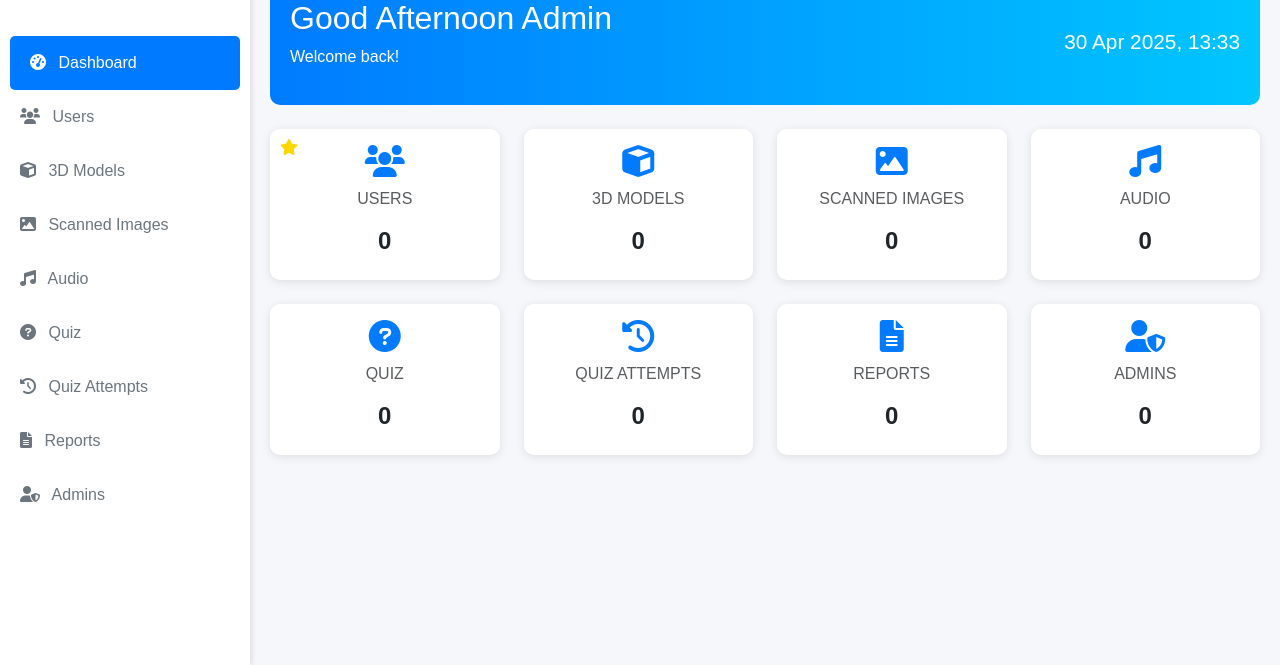
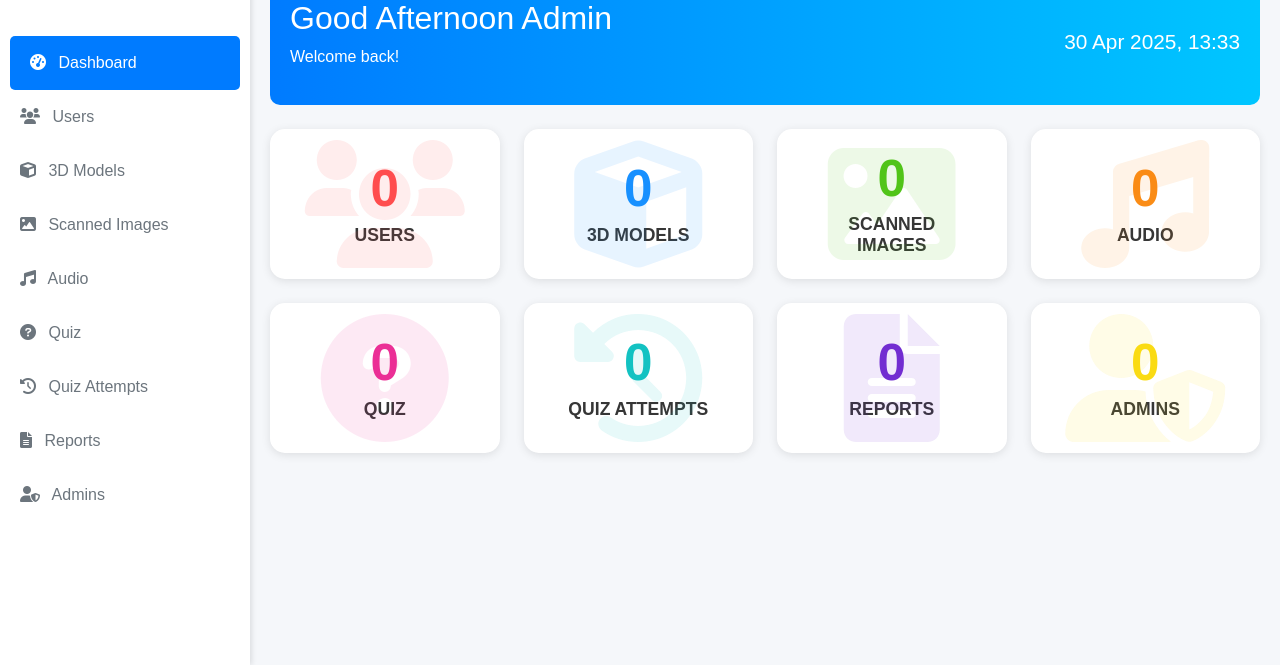
Before and after one commit to Sahan-99/bioview, a PHP site: page / in a window 1280 px wide. Shown: the part 135-800 px from the top of the page. Run offline with PHP 8.4, Linux system fonts and the light colour scheme; the visitor is signed in with stand-in values (Sample User, id 1); data that the repository does not hold is empty; some libraries are stand-ins or nearby versions.

Commit message:
update card view

```diff
--- a/admin/CSS/index.css
+++ b/admin/CSS/index.css
@@ -9,22 +9,73 @@
 }
 .card {
     border: none;
-    border-radius: 10px;
+    border-radius: 15px;
     box-shadow: 0 2px 10px rgba(0,0,0,0.1);
     position: relative;
+    overflow: hidden; /* Ensure the background icon doesn't overflow */
+    padding: 20px;
+    height: 150px; /* Fixed height for consistency */
+    display: flex;
+    align-items: center;
+    justify-content: center;
+}
+.card-body {
+    text-align: center;
+    position: relative;
+    z-index: 1; /* Ensure content is above the background icon */
 }
 .card-body h3 {
-    font-size: 1.5rem;
-    font-weight: 600;
+    font-size: 3.2rem;
+    font-weight: 700;
+    margin: 0;
 }
-.best-match {
-    color: #ffd700;
+.card-body h5 {
+    font-size: 1.1rem;
+    text-transform: uppercase;
+    color: #363636;
+    font-weight: bold;
+    margin: 5px 0;
+}
+.card-body a {
+    font-size: 0.85rem;
+    color: #007bff;
+    text-decoration: none;
+    cursor: pointer;
+}
+.card-body a:hover {
+    text-decoration: underline;
+}
+.card-icon-bg {
     position: absolute;
-    top: 10px;
-    left: 10px;
+    font-size: 8rem; /* Large size for background icon */
+    opacity: 0.1; /* Low transparency */
+    top: 50%;
+    left: 50%;
+    transform: translate(-50%, -50%);
+    z-index: 0; /* Behind the content */
 }
-.card-icon {
-    font-size: 2rem;
-    color: #007bff;
-    margin-bottom: 10px;
+/* Unique colors for each card's icon and number */
+.users-icon, .users-icon + h3 {
+    color: #ff4d4f; /* Red for Users */
 }
+.models-icon, .models-icon + h3 {
+    color: #1890ff; /* Blue for 3D Models */
+}
+.images-icon, .images-icon + h3 {
+    color: #52c41a; /* Green for Scanned Images */
+}
+.audio-icon, .audio-icon + h3 {
+    color: #fa8c16; /* Orange for Audio */
+}
+.quiz-icon, .quiz-icon + h3 {
+    color: #eb2f96; /* Pink for Quiz */
+}
+.attempts-icon, .attempts-icon + h3 {
+    color: #13c2c2; /* Cyan for Quiz Attempts */
+}
+.reports-icon, .reports-icon + h3 {
+    color: #722ed1; /* Purple for Reports */
+}
+.admins-icon, .admins-icon + h3 {
+    color: #fadb14; /* Yellow for Admins */
+}
--- a/admin/index.php
+++ b/admin/index.php
@@ -96,97 +96,73 @@
         <div class="row">
             <div class="col-md-3 mb-4">
                 <div class="card">
-                    <div class="card-body text-center">
-                        <?php if ($best_match === 'Users'): ?>
-                            <i class="fas fa-star best-match"></i>
-                        <?php endif; ?>
-                        <i class="fas fa-users card-icon"></i>
-                        <p class="text-muted">USERS</p>
-                        <h3><?php echo $users_count; ?></h3>
+                    <div class="card-body">
+                        <i class="fas fa-users card-icon-bg users-icon"></i>
+                        <h3 class="users-icon"><?php echo $users_count; ?></h3>
+                        <h5>USERS</h5>
                     </div>
                 </div>
             </div>
             <div class="col-md-3 mb-4">
                 <div class="card">
-                    <div class="card-body text-center">
-                        <?php if ($best_match === '3D Models'): ?>
-                            <i class="fas fa-star best-match"></i>
-                        <?php endif; ?>
-                        <i class="fas fa-cube card-icon"></i>
-                        <p class="text-muted">3D MODELS</p>
-                        <h3><?php echo $models_count; ?></h3>
+                    <div class="card-body">
+                        <i class="fas fa-cube card-icon-bg models-icon"></i>
+                        <h3 class="models-icon"><?php echo $models_count; ?></h3>
+                        <h5>3D MODELS</h5>
                     </div>
                 </div>
             </div>
             <div class="col-md-3 mb-4">
                 <div class="card">
-                    <div class="card-body text-center">
-                        <?php if ($best_match === 'Scanned Images'): ?>
-                            <i class="fas fa-star best-match"></i>
-                        <?php endif; ?>
-                        <i class="fas fa-image card-icon"></i>
-                        <p class="text-muted">SCANNED IMAGES</p>
-                        <h3><?php echo $images_count; ?></h3>
+                    <div class="card-body">
+                        <i class="fas fa-image card-icon-bg images-icon"></i>
+                        <h3 class="images-icon"><?php echo $images_count; ?></h3>
+                        <h5>SCANNED IMAGES</h5>
                     </div>
                 </div>
             </div>
             <div class="col-md-3 mb-4">
                 <div class="card">
-                    <div class="card-body text-center">
-                        <?php if ($best_match === 'Audio'): ?>
-                            <i class="fas fa-star best-match"></i>
-                        <?php endif; ?>
-                        <i class="fas fa-music card-icon"></i>
-                        <p class="text-muted">AUDIO</p>
-                        <h3><?php echo $audio_count; ?></h3>
+                    <div class="card-body">
+                        <i class="fas fa-music card-icon-bg audio-icon"></i>
+                        <h3 class="audio-icon"><?php echo $audio_count; ?></h3>
+                        <h5>AUDIO</h>
                     </div>
                 </div>
             </div>
             <div class="col-md-3 mb-4">
                 <div class="card">
-                    <div class="card-body text-center">
-                        <?php if ($best_match === 'Quiz'): ?>
-                            <i class="fas fa-star best-match"></i>
-                        <?php endif; ?>
-                        <i class="fas fa-question-circle card-icon"></i>
-                        <p class="text-muted">QUIZ</p>
-                        <h3><?php echo $quiz_count; ?></h3>
+                    <div class="card-body">
+                        <i class="fas fa-question-circle card-icon-bg quiz-icon"></i>
+                        <h3 class="quiz-icon"><?php echo $quiz_count; ?></h3>
+                        <h5>QUIZ</>
                     </div>
                 </div>
             </div>
             <div class="col-md-3 mb-4">
                 <div class="card">
-                    <div class="card-body text-center">
-                        <?php if ($best_match === 'Quiz Attempts'): ?>
-                            <i class="fas fa-star best-match"></i>
-                        <?php endif; ?>
-                        <i class="fas fa-history card-icon"></i>
-                        <p class="text-muted">QUIZ ATTEMPTS</p>
-                        <h3><?php echo $attempt_count; ?></h3>
+                    <div class="card-body">
+                        <i class="fas fa-history card-icon-bg attempts-icon"></i>
+                        <h3 class="attempts-icon"><?php echo $attempt_count; ?></h3>
+                        <h5>QUIZ ATTEMPTS</>
                     </div>
                 </div>
             </div>
             <div class="col-md-3 mb-4">
                 <div class="card">
-                    <div class="card-body text-center">
-                        <?php if ($best_match === 'Reports'): ?>
-                            <i class="fas fa-star best-match"></i>
-                        <?php endif; ?>
-                        <i class="fas fa-file-alt card-icon"></i>
-                        <p class="text-muted">REPORTS</p>
-                        <h3><?php echo $report_count; ?></h3>
+                    <div class="card-body">
+                        <i class="fas fa-file-alt card-icon-bg reports-icon"></i>
+                        <h3 class="reports-icon"><?php echo $report_count; ?></h3>
+                        <h5>REPORTS</h5>
                     </div>
                 </div>
             </div>
             <div class="col-md-3 mb-4">
                 <div class="card">
-                    <div class="card-body text-center">
-                        <?php if ($best_match === 'Admins'): ?>
-                            <i class="fas fa-star best-match"></i>
-                        <?php endif; ?>
-                        <i class="fas fa-user-shield card-icon"></i>
-                        <p class="text-muted">ADMINS</p>
-                        <h3><?php echo $admin_count; ?></h3>
+                    <div class="card-body">
+                        <i class="fas fa-user-shield card-icon-bg admins-icon"></i>
+                        <h3 class="admins-icon"><?php echo $admin_count; ?></h3>
+                        <h5>ADMINS</h5>
                     </div>
                 </div>
             </div>
```
